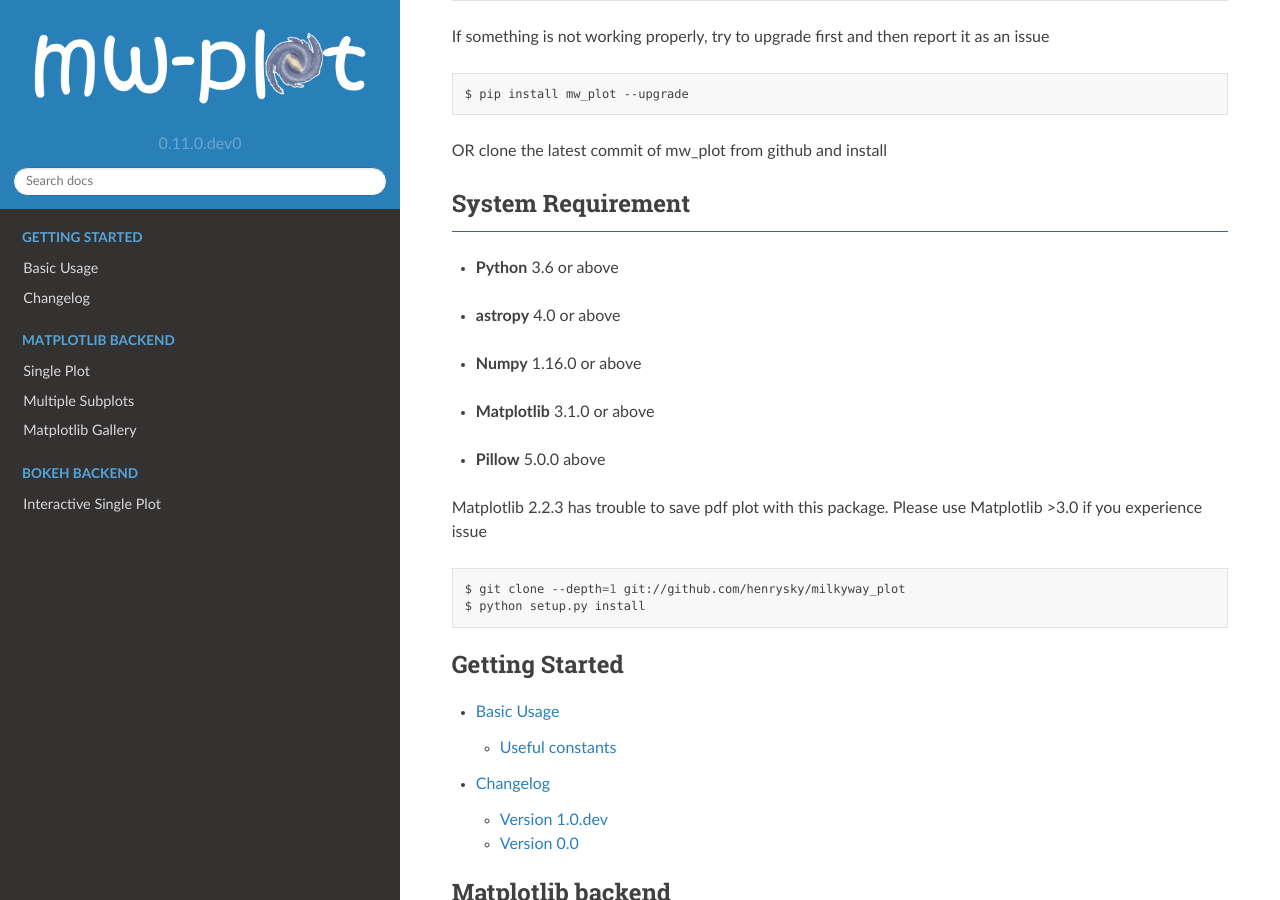
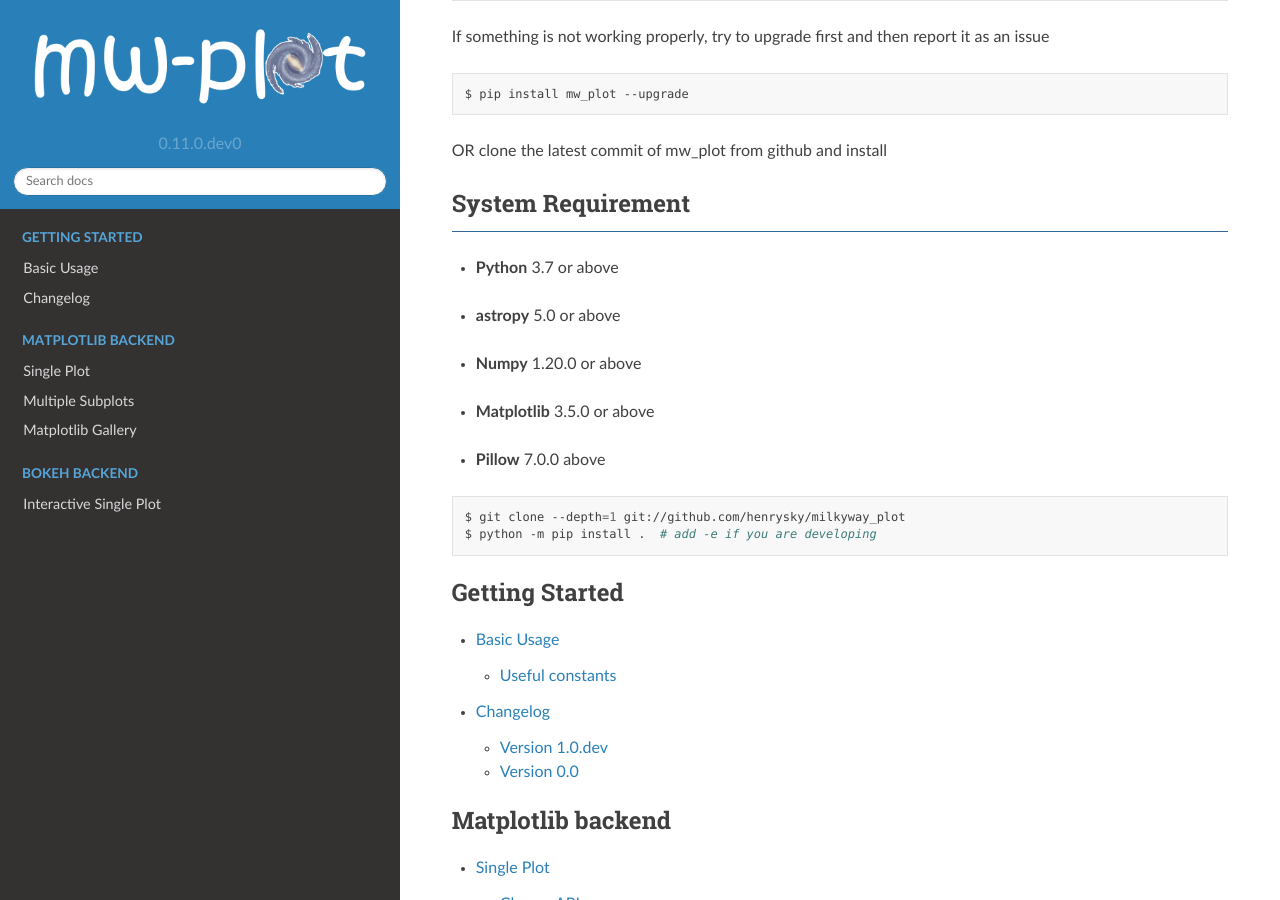
Before and after one commit to henrysky/milkyway_plot, a Sphinx documentation site: the page built from docs/source/index.rst, in a window 1280 px wide and 900 px high, scrolled down 832 px. Built offline with Sphinx 7.4.7 and the Read the Docs theme 2.0.0, drawn with Linux system fonts in a browser that asks for light colours.

Commit message:
switch from setup.py to pip install

```diff
--- a/docs/source/index.rst
+++ b/docs/source/index.rst
@@ -48,18 +48,16 @@ OR clone the latest commit of mw_plot from github and install
 System Requirement
 ---------------------
 
--  | **Python** 3.6 or above
--  | **astropy** 4.0 or above
--  | **Numpy** 1.16.0 or above
--  | **Matplotlib** 3.1.0 or above
--  | **Pillow** 5.0.0 above
-
-Matplotlib 2.2.3 has trouble to save pdf plot with this package. Please use Matplotlib >3.0 if you experience issue
+-  | **Python** 3.7 or above
+-  | **astropy** 5.0 or above
+-  | **Numpy** 1.20.0 or above
+-  | **Matplotlib** 3.5.0 or above
+-  | **Pillow** 7.0.0 above
 
 .. prompt:: bash $
 
    git clone --depth=1 git://github.com/henrysky/milkyway_plot
-   python setup.py install
+   python -m pip install .  # add -e if you are developing
 
 .. toctree::
    :maxdepth: 2
```
Also changed, not shown: 1 other file.
